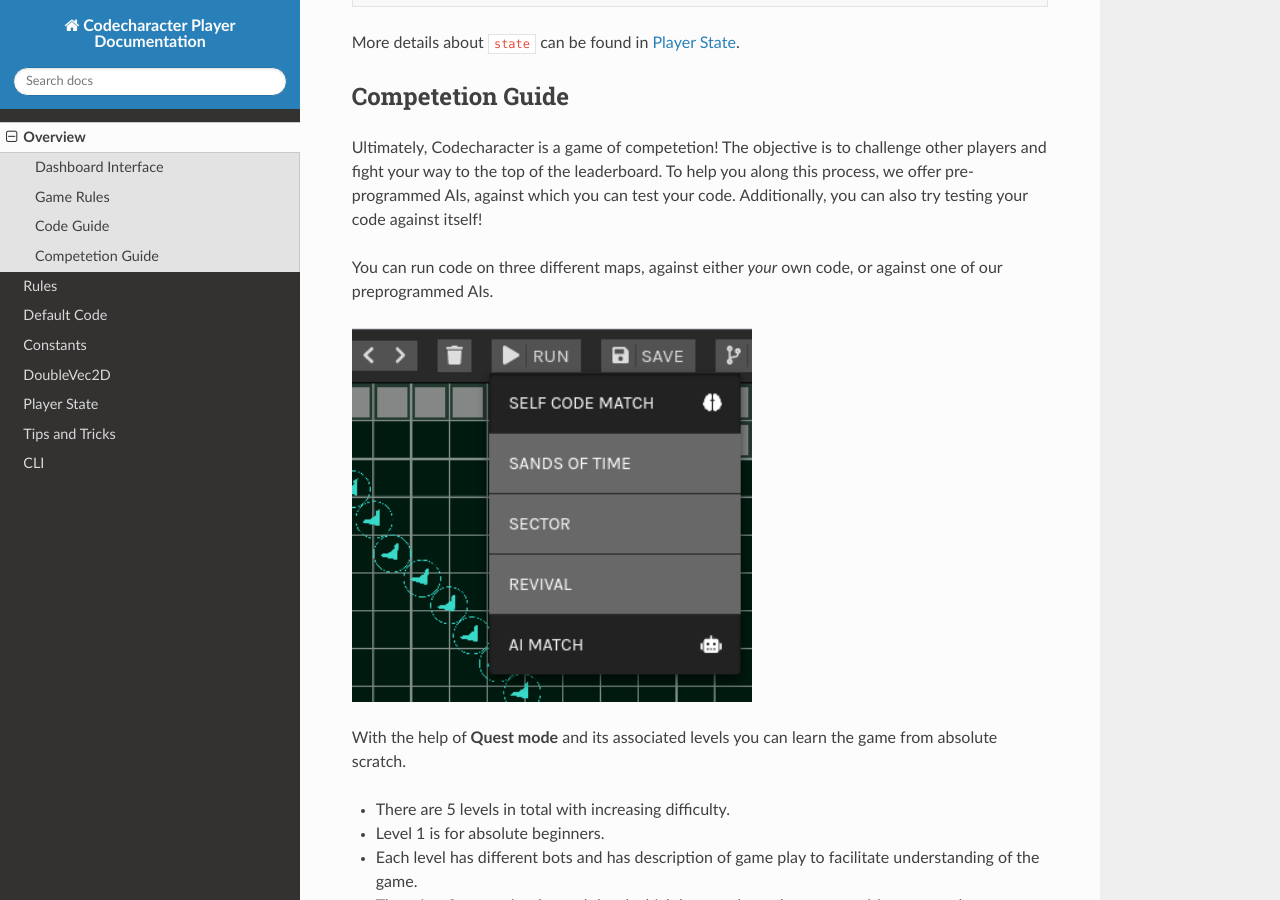
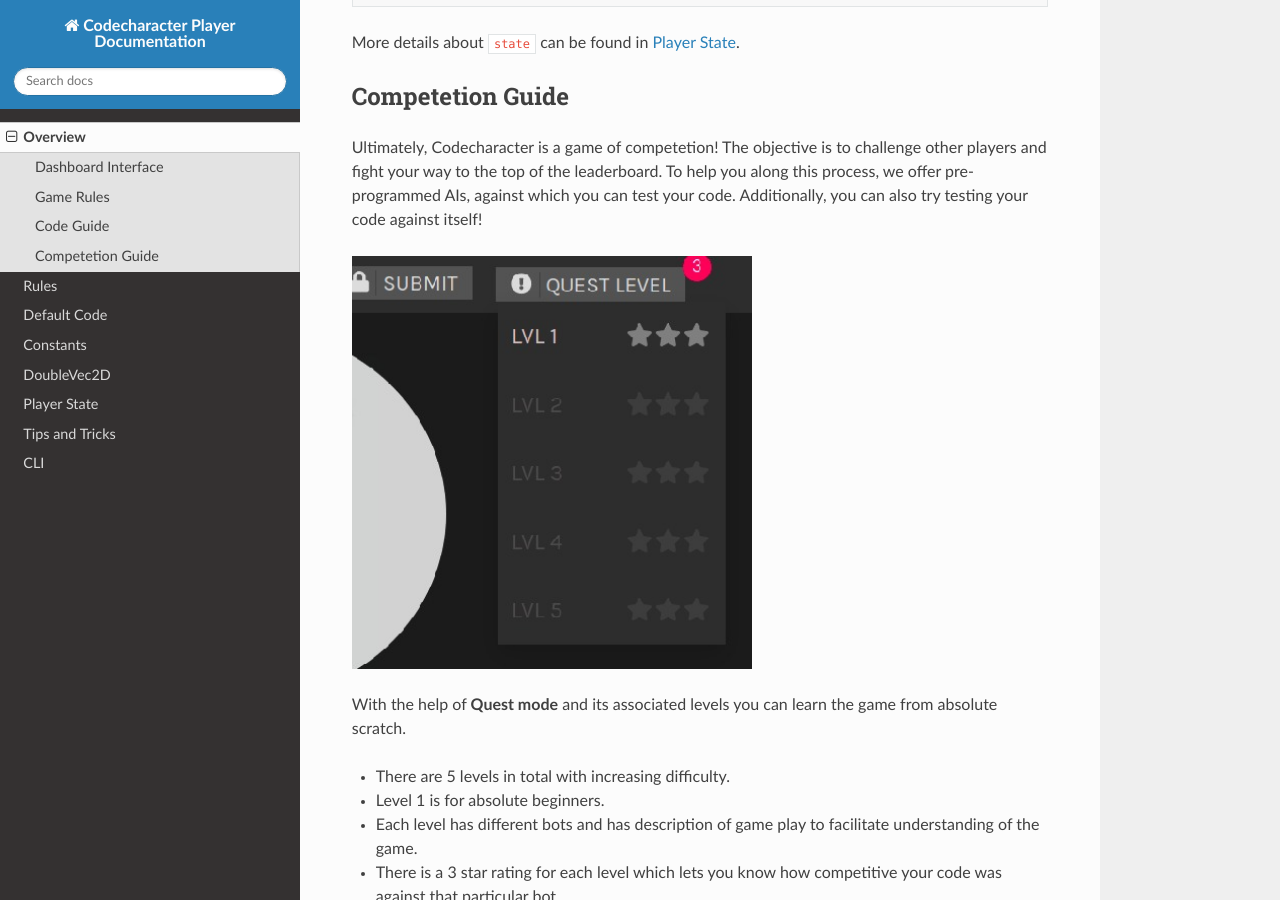
Before and after one commit to delta/codecharacter-player-docs-2020, a Sphinx documentation site: the page built from source/overview.rst, in a window 1280 px wide and 900 px high, scrolled down 4357 px. Built offline with Sphinx 7.4.7 and the Read the Docs theme 2.0.0, drawn with Linux system fonts in a browser that asks for light colours.

Commit message:
add quest images and update readme

```diff
--- a/source/overview.rst
+++ b/source/overview.rst
@@ -135,9 +135,7 @@
 your way to the top of the leaderboard. To help you along this process, we offer pre-programmed AIs, against
 which you can test your code. Additionally, you can also try testing your code against itself!
 
-You can run code on three different maps, against either `your` own code, or against one of our preprogrammed AIs.
-
-.. figure:: _static/self_match.png
+.. figure:: _static/questmode.jpeg
    :width: 400px
    :alt: Self/AI Match
 With the help of **Quest mode** and its associated levels you can learn the game from absolute scratch.
```
Also changed, not shown: README.md (+3 -1 lines), source/_static/questmode.jpeg (added).
